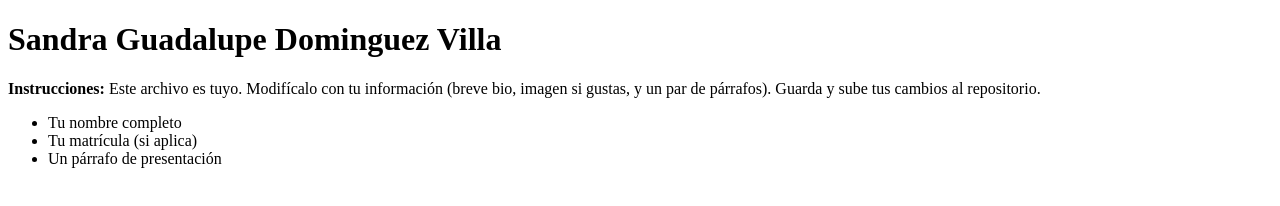
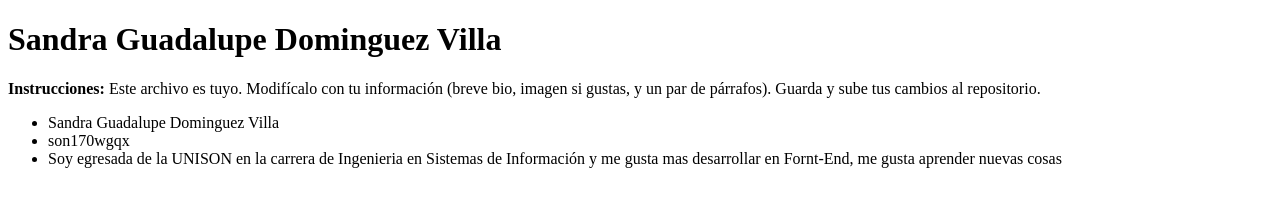
Before and after one commit to infotectransformaciondigital/practica-git-alumnos, a plain HTML site: page src/sandra_guadalupe_dominguez_villa.html in a window 1280 px wide. Drawn offline with Linux system fonts and the light colour scheme.

Commit message:
Actualizo mi página personal Sandra Guadalupe Domínguez Villa

```diff
--- a/src/sandra_guadalupe_dominguez_villa.html
+++ b/src/sandra_guadalupe_dominguez_villa.html
@@ -7,11 +7,13 @@
 </head>
 <body>
   <h1>Sandra Guadalupe Dominguez Villa</h1>
-  <p><strong>Instrucciones:</strong> Este archivo es tuyo. Modifícalo con tu información (breve bio, imagen si gustas, y un par de párrafos). Guarda y sube tus cambios al repositorio.</p>
+  <p><strong>Instrucciones:</strong> Este archivo es tuyo. Modifícalo con tu información (breve bio, imagen si gustas, y un par de párrafos). Guarda y sube tus cambios al repositorio.
+
+  </p>
   <ul>
-    <li>Tu nombre completo</li>
-    <li>Tu matrícula (si aplica)</li>
-    <li>Un párrafo de presentación</li>
+    <li>Sandra Guadalupe Dominguez Villa</li>
+    <li>son170wgqx</li>
+    <li>Soy egresada de la UNISON en la carrera de Ingenieria en Sistemas de Información y me gusta mas desarrollar en Fornt-End, me gusta aprender nuevas cosas</li>
   </ul>
 </body>
 </html>
```
